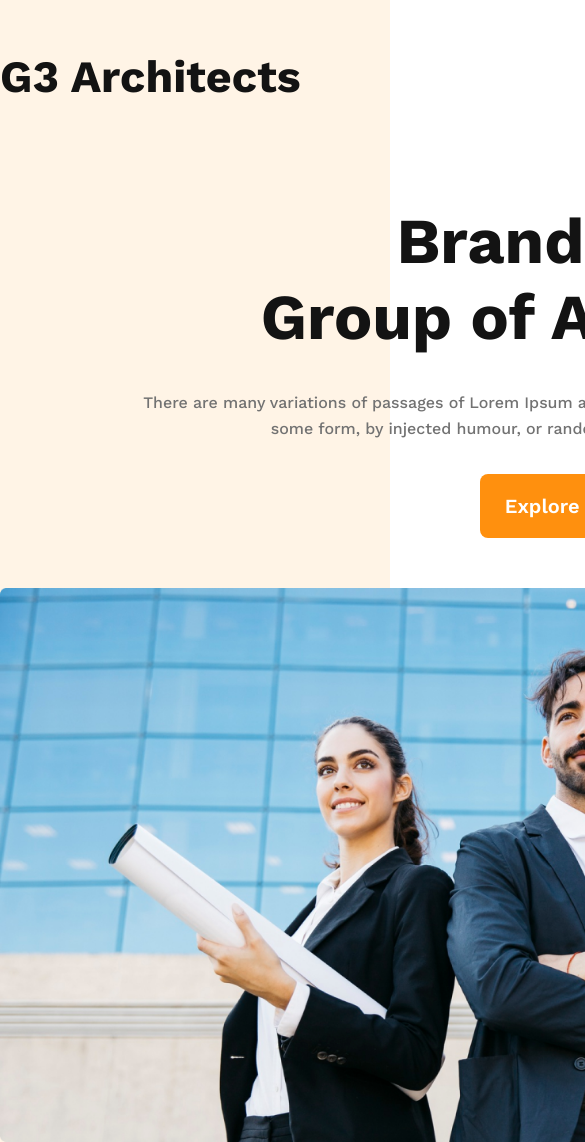
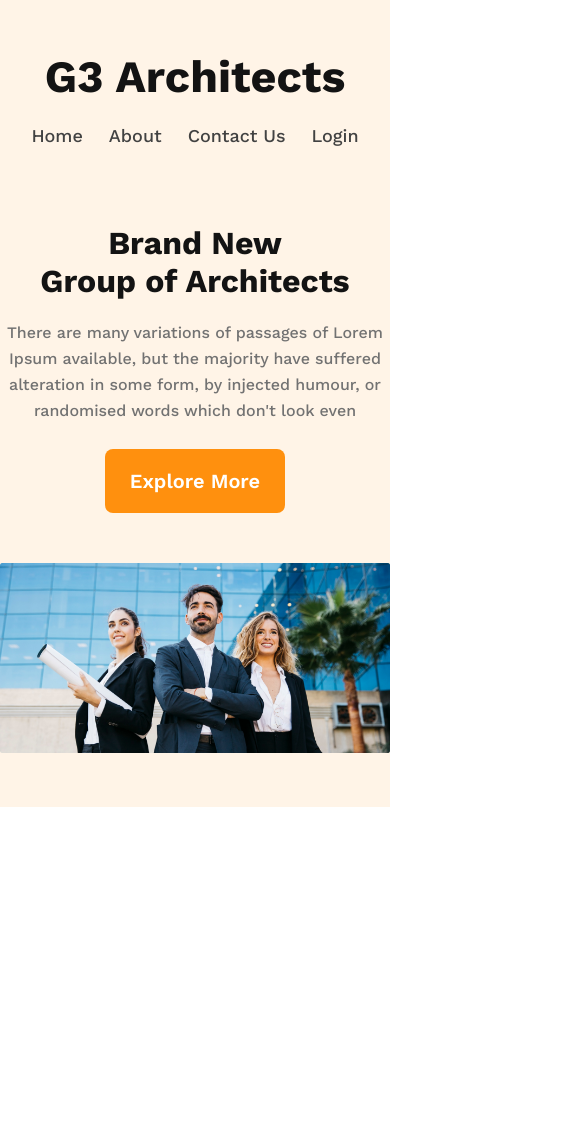
Before and after one commit to tahfeezmizan/architects-website, a plain HTML site: page index.html in a window 390 px wide. Shown: the top 1142 px of the page, 585 px wide, since content can reach past the window. After the commit the page ends 844 px from the top, so only its background shows below. Drawn offline with nearby package versions, Linux system fonts and the light colour scheme.

Commit message:
header responsive

```diff
--- a/index.html
+++ b/index.html
@@ -9,7 +9,7 @@
 </head>
 
 <body>
-    <header>
+    <header id="header">
         <div class="container">
             <nav>
                 <h3 class="site-logo">G3 Architects</h3>
--- a/style/style.css
+++ b/style/style.css
@@ -14,10 +14,6 @@
     margin: 0 auto;
 }
 
-img {
-    max-width: 100%;
-}
-
 .btn-primary {
     outline: none;
     border: none;
@@ -26,6 +22,7 @@ img {
     font-weight: 600;
     padding: 20px 25px;
     border-radius: 8px;
+    cursor: pointer;
     background: #FF900E;
 }
 
@@ -40,13 +37,13 @@ a {
 }
 
 /* header section design here  */
-header {
-    padding: 50px 0;
-    background: rgba(255, 144, 14, 0.10);
+#header {
+    background: #fff4e7;
 }
 
 nav {
     display: flex;
+    padding: 50px 0;
     align-items: center;
     justify-content: space-between;
 }
@@ -75,8 +72,8 @@ nav ul li a {
 /* banner section design */
 
 .banner {
-    padding-top: 100px;
     text-align: center;
+    padding: 50px 0;
 }
 
 .banner-content {
@@ -101,3 +98,42 @@ nav ul li a {
     line-height: 26px;
     margin-bottom: 32px;
 }
+
+.banner img {
+    width: 100%;
+}
+
+/* responsive section  */
+@media screen and (max-width: 576px) {
+    .container {
+        width: 100% !important;
+        overflow: hidden;
+    }
+
+    nav {
+        flex-direction: column;
+        gap: 20px;
+    }
+
+    nav ul li {
+        padding: 0 13px;
+    }
+
+    .banner-content {
+        width: 100%;
+    }
+
+    .banner {
+        padding-top: 5px;
+    }
+
+    .banner-title {
+        font-size: 2rem;
+        margin: 20px 0;
+    }
+
+    .banner-description {
+        margin-bottom: 25px;
+        padding: 0 5px;
+    }
+}
```
